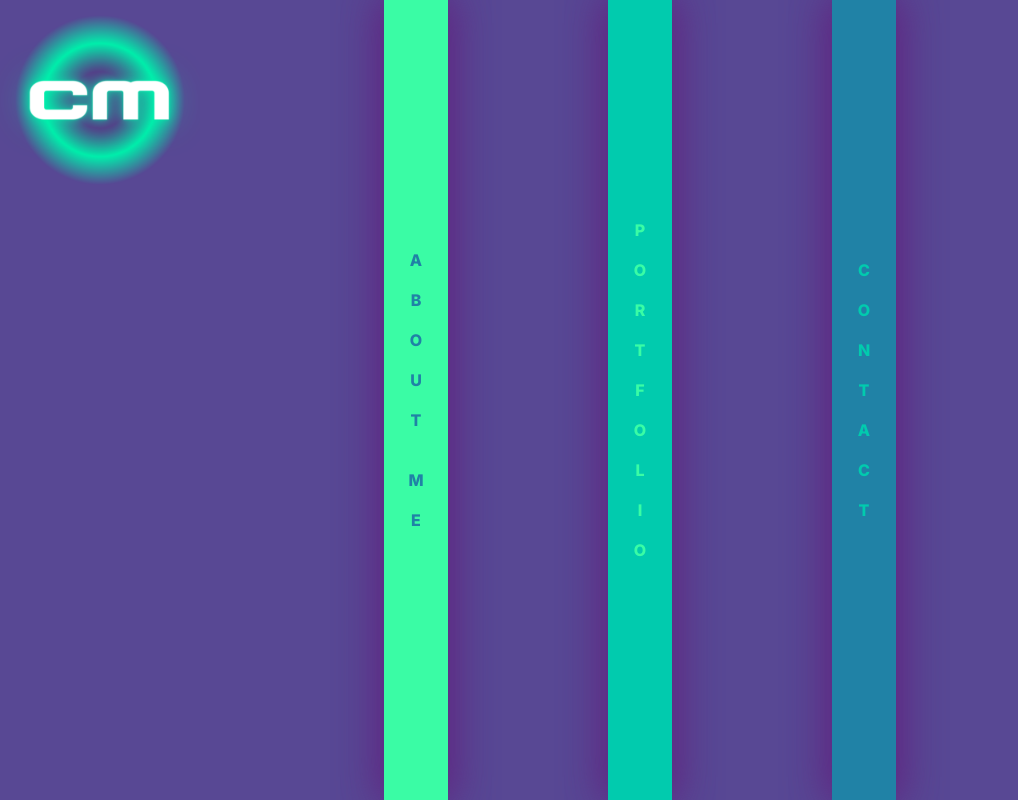
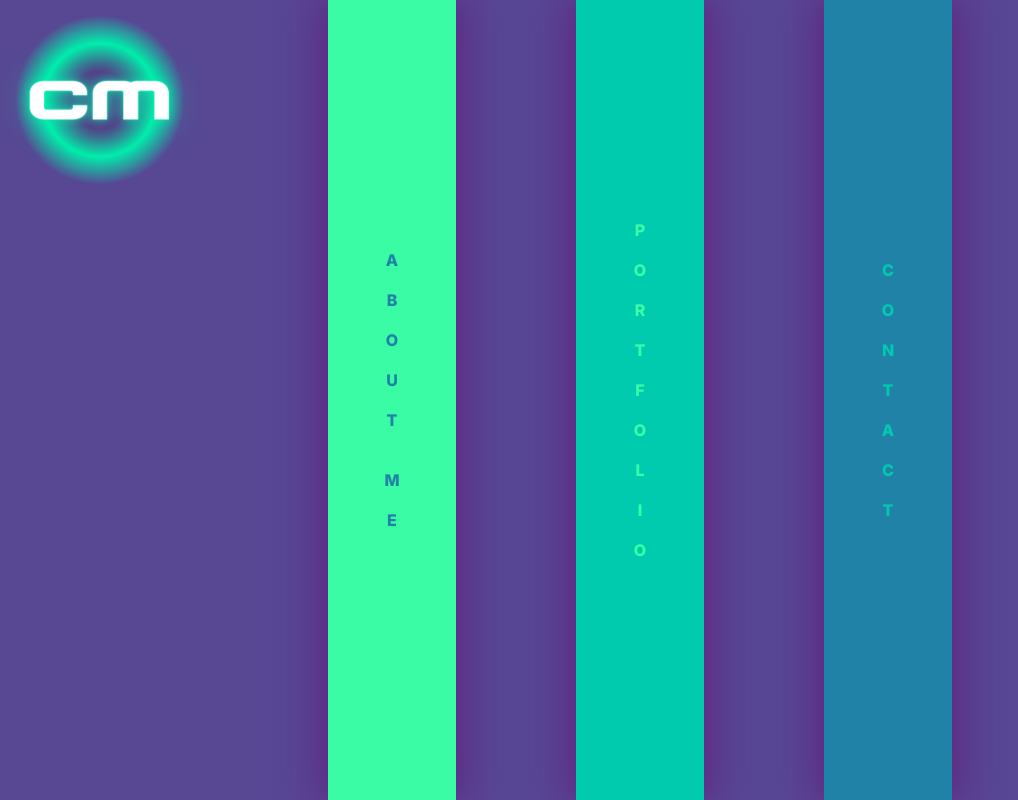
Before and after one commit to CMcM24/cbm-peronsal-site, a Next.js app: page / in a window 1280 px wide. Shown: the whole page, without its empty margins (0-1018 px from the left). Built offline with nearby package versions, Linux system fonts and the light colour scheme.

Commit message:
more tweaks

```diff
--- a/src/Pages/LandingPage/LandingPage.tsx
+++ b/src/Pages/LandingPage/LandingPage.tsx
@@ -39,18 +39,32 @@ const LandingPage = () => {
         return '200% 100%';
     }
   };
+  const getSpacing = () => {
+    switch (screensize) {
+      case 'isXS':
+        return 5;
+      case 'isSM':
+        return 5;
+      case 'isMD':
+        return 8;
+      case 'isLG':
+        return 15;
+      case 'isXL':
+        return 20;
+    }
+  };
 
   const defaultWidthMap = {
     isXS: '30%',
     isSM: '20%',
-    isMD: '5%',
-    isLG: '5%',
+    isMD: '15%',
+    isLG: '10%',
     isXL: '5%',
   };
   const hoveredWidthMap = {
     isXS: '200%',
     isSM: '200%',
-    isMD: '7.5%',
+    isMD: '15%',
     isLG: '7.5%',
     isXL: '7.5%',
   };
@@ -69,7 +83,7 @@ const LandingPage = () => {
         </Typography>
         <Stack
           direction={'row'}
-          spacing={isXS || isSM ? 5 : 20}
+          spacing={getSpacing()}
           justifyContent="center"
           alignItems="center"
           style={{ height: '100%' }}
@@ -90,7 +104,7 @@ const LandingPage = () => {
                 height: '100%',
                 width:
                   selectedBox === boxIndex
-                    ? isXS || isSM
+                    ? checkIfSmaller('isMD')
                       ? '300%'
                       : '60%'
                     : hoveredBox === boxIndex
```
